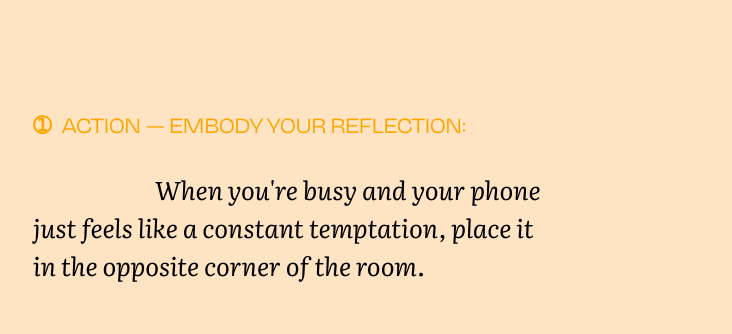
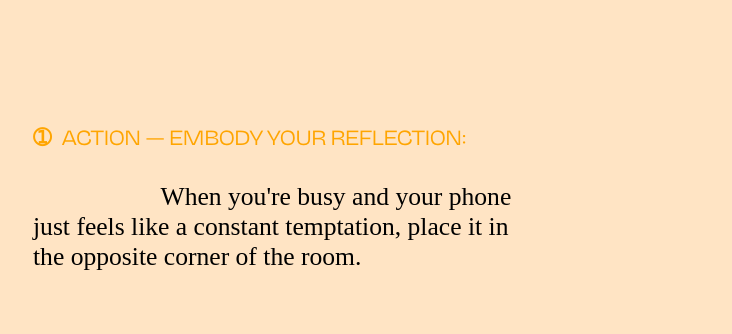
Before and after one commit to aurora9721/dwellers, a plain HTML site: page parallax_x_test.html in a window 1280 px wide. Shown: the part 363-697 px from the top of the page, 223-955 px from the left. Drawn offline with Linux system fonts and the light colour scheme; a web font is replaced by a local one.

Commit message:
Update parallax_x_test.css

```diff
--- a/parallax_x_test.css
+++ b/parallax_x_test.css
@@ -87,8 +87,8 @@ b {
   transform: translate(-50%, -50%);
   width: 40vw;
   /* font-family: "Jaune v0.8 TRIAL Petite Regular"; */
-  font-family: "Literata 20pt";
-  font-style: italic;
+  font-family: "Literata 20pt Italic";
+  /* font-style: italic; */
   font-size: 2vw;
    /* background-color: black; */
    /* text-shadow: 0 0 10px deepskyblue; */
```
